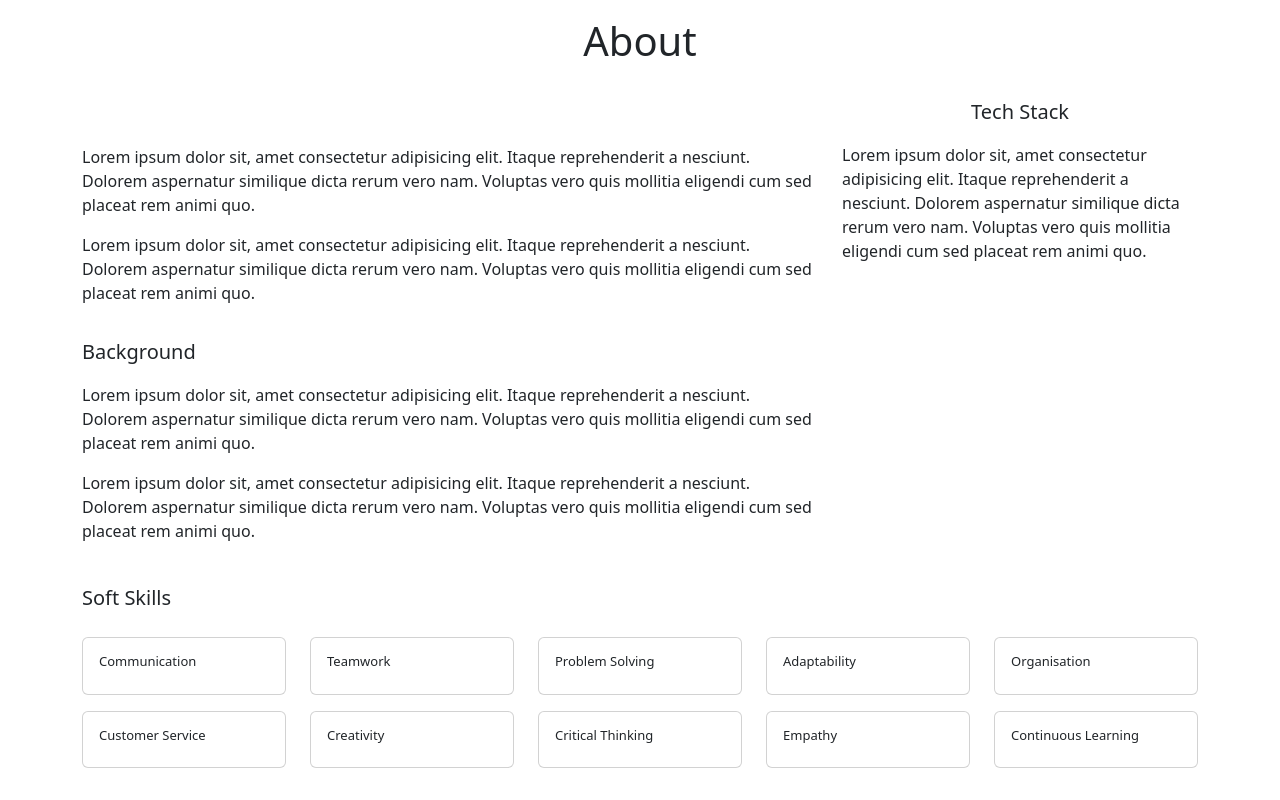
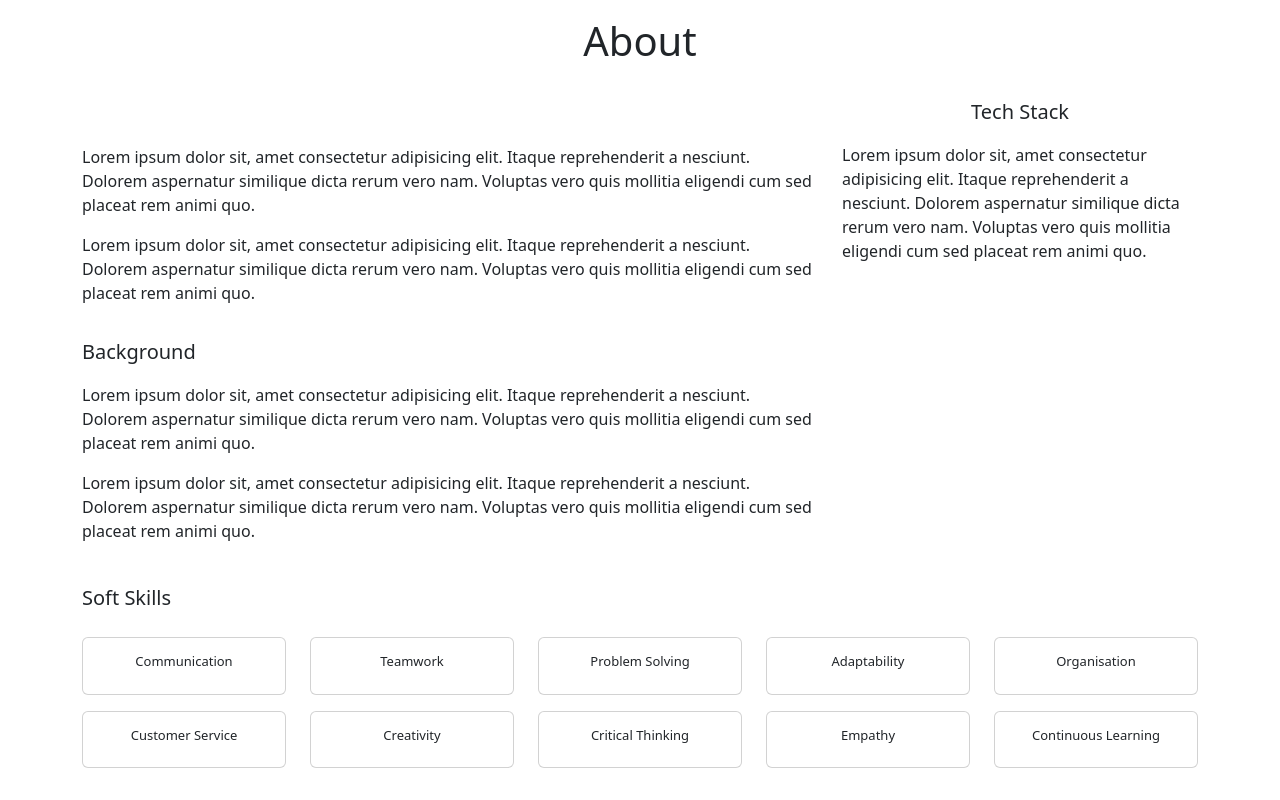
Before and after one commit to llewellynksj/portfolio, a React (Vite) app: page / in a window 1280 px wide. Shown: the part 481-1281 px from the top of the page. Built offline with nearby package versions, Linux system fonts and the light colour scheme.

Commit message:
Update skill grid styles

```diff
--- a/src/pages/skills/SkillGrid.jsx
+++ b/src/pages/skills/SkillGrid.jsx
@@ -27,7 +27,7 @@ const SkillGrid = () => {
       <p className='lead pt-3'>Soft Skills</p>
       <Row xs={2} md={3} lg={4} xl={5} className={`skill-grid`}>
         {skillsData.map((skill, index) => (
-          <Col key={index} className={`${s.SkillCard}`}>
+          <Col key={index} className={`${s.SkillCard} text-center`}>
             <Skill name={skill.name} description={skill.description} />
           </Col>
         ))}
```
Also changed, not shown: src/styles/SkillGrid.module.css (line endings or trailing spaces).
